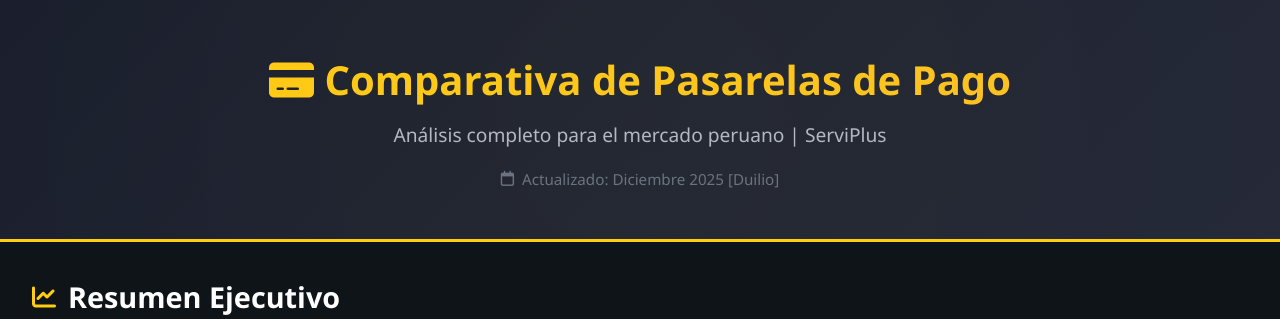
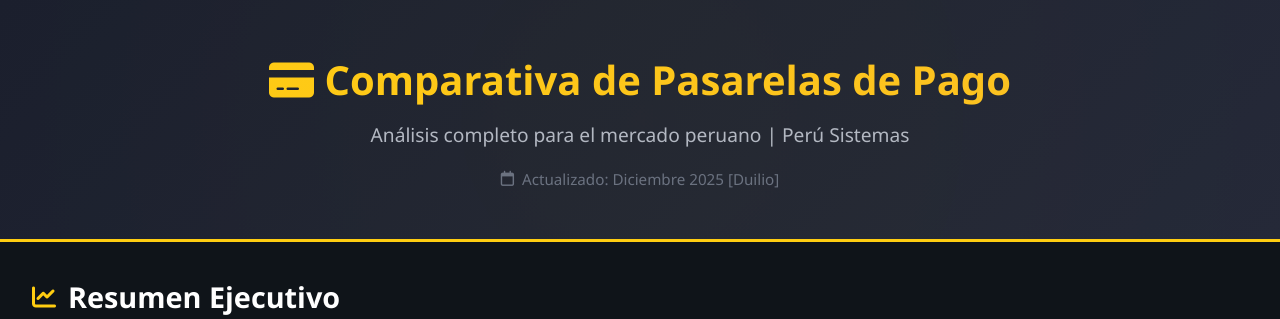
Before and after one commit to SoyDuilio/store, a FastAPI app: page /pasarelas in a window 1280 px wide. Shown: the top 319 px of the page. Run offline with FastAPI, Linux system fonts and the light colour scheme.

```diff
--- a/app/templates/pasarelas_pago_peru.html
+++ b/app/templates/pasarelas_pago_peru.html
@@ -3,7 +3,7 @@
 <head>
     <meta charset="UTF-8">
     <meta name="viewport" content="width=device-width, initial-scale=1.0">
-    <title>Comparativa de Pasarelas de Pago - Perú | ServiPlus</title>
+    <title>Comparativa de Pasarelas de Pago - Perú | Perú Sistemas</title>
     <link rel="stylesheet" href="https://cdnjs.cloudflare.com/ajax/libs/font-awesome/6.4.0/css/all.min.css">
     <style>
         :root {
@@ -551,7 +551,7 @@
     <header class="header">
         <div class="header-content">
             <h1><i class="fas fa-credit-card"></i> Comparativa de Pasarelas de Pago</h1>
-            <p class="subtitle">Análisis completo para el mercado peruano | ServiPlus</p>
+            <p class="subtitle">Análisis completo para el mercado peruano | Perú Sistemas</p>
             <div class="date">
                 <i class="far fa-calendar"></i>
                 <span>Actualizado: Diciembre 2025 [Duilio]</span>
@@ -1057,7 +1057,7 @@
                         <i class="fas fa-lightbulb"></i>
                     </div>
                     <div>
-                        <h3>Recomendación Estratégica para ServiPlus</h3>
+                        <h3>Recomendación Estratégica para Clientes - Perú Sistemas</h3>
                         <p style="color: var(--text-secondary);">Plan de implementación por fases</p>
                     </div>
                 </div>
@@ -1238,7 +1238,7 @@
     <footer class="footer">
         <p style="font-size: 1.1rem; font-weight: bold; margin-bottom: 0.5rem;">
             <i class="fas fa-rocket" style="color: var(--accent-yellow);"></i>
-            ServiPlus - Plataforma de Servicios Técnicos
+            <a href="https://perusistemas.pro" target="_blank" rel="noopener" style="color: crimson;">Perú Sistemas PRO</a> - Software para Empresas e Instituciones
         </p>
         <p class="footer-note">
             Documento preparado para análisis de pasarelas de pago en Perú<br>
```
